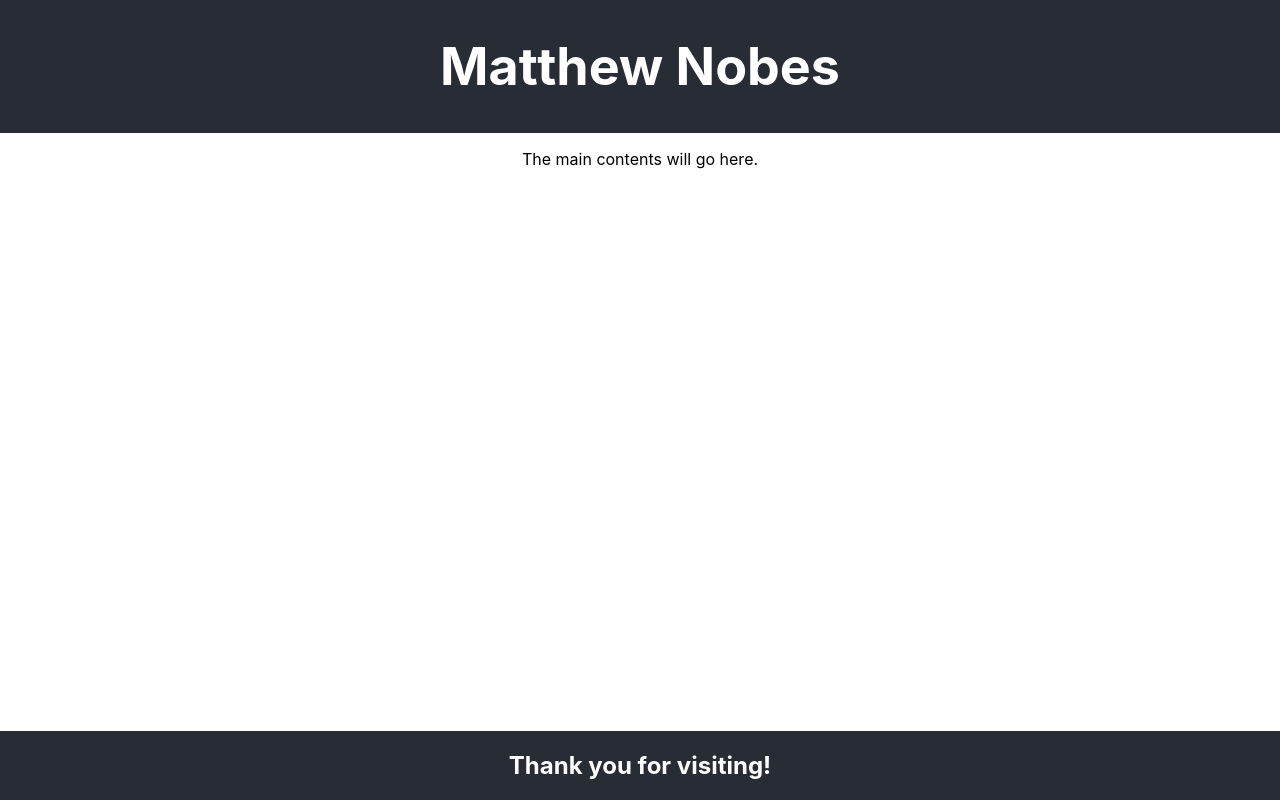
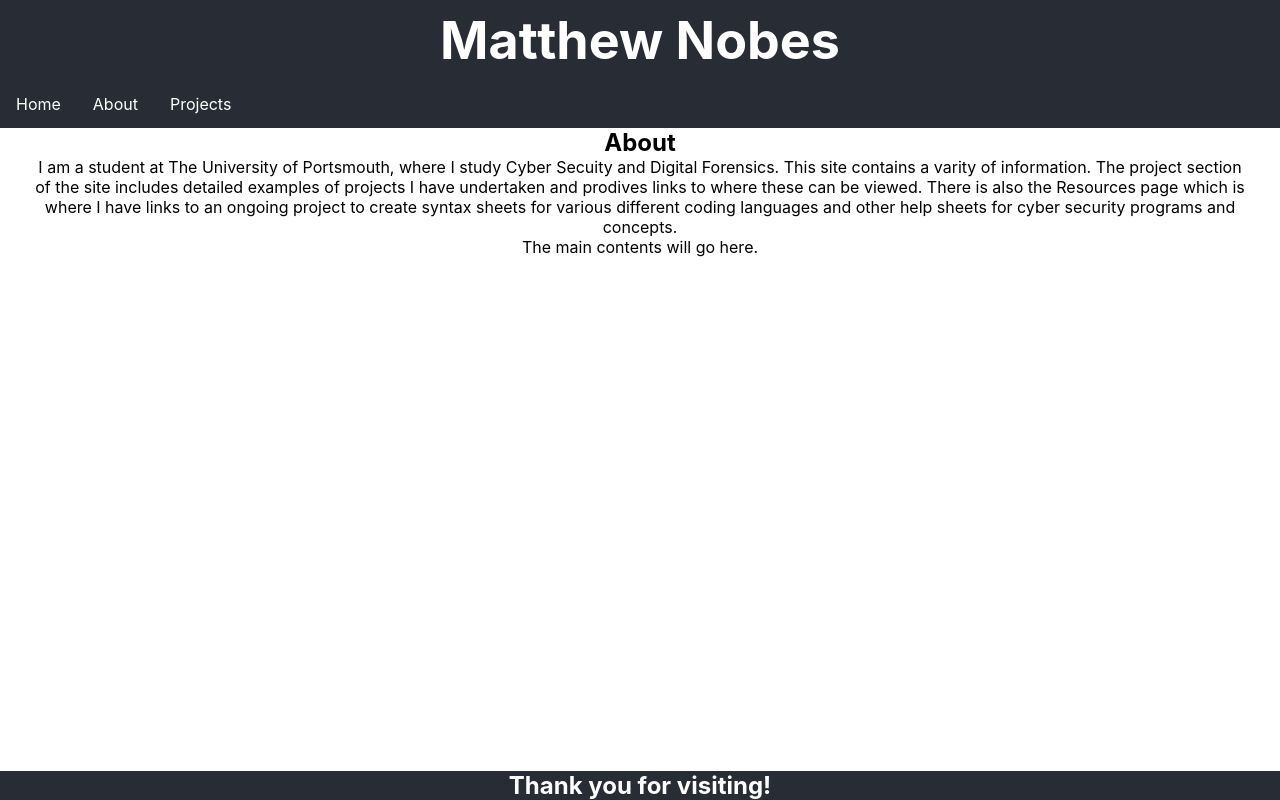
Before and after one commit to MatthewNobes/MatthewNobes.github.io, a React (Create React App) app: page /about in a window 1280 px wide. Built offline with nearby package versions, Linux system fonts and the light colour scheme.

Commit message:
Introducing React router

```diff
--- a/package.json
+++ b/package.json
@@ -8,6 +8,8 @@
     "@testing-library/user-event": "^12.8.3",
     "react": "^17.0.2",
     "react-dom": "^17.0.2",
+    "react-router": "^5.2.0",
+    "react-router-dom": "^5.2.0",
     "react-scripts": "4.0.3",
     "web-vitals": "^1.1.2"
   },
--- a/src/App.css
+++ b/src/App.css
@@ -1,3 +1,9 @@
+*{
+  padding: 0;
+  margin: 0;
+  border: 0;
+}
+
 .App {
   text-align: center;
 }
@@ -19,6 +25,45 @@
 }
 
 
+/* React Router Styling */
+.React-Router-headlinks{
+  list-style-type: none;
+  margin: 0;
+  padding: 0;
+  overflow: hidden;
+  background-color: #282c34;
+}
+
+.React-Router-Group {
+  width: 100%;
+  display: flex;
+
+  background-color: #282c34;
+}
+
+.React-Router-sublinks {
+  display: inline;
+  list-style-type: none;
+  margin: 0;
+  padding: 0;
+  overflow: hidden;
+  background-color: #282c34;
+}
+
+
+.React-Router-Links:hover {
+  background-color: #111;
+}
+
+.React-Router-Links {
+  background-color: #282c34;
+  display: block;
+  color: white;
+  text-align: center;
+  padding: 14px 16px;
+  text-decoration: none;
+}
+
 /*Footer Styles */
 
 .App-Footer {
@@ -29,3 +74,30 @@
   color: white;
   min-width: 100vw;
 }
+
+/*Page styling */
+.Main-Content {
+  margin: auto;
+  max-width: 1400px;
+  vertical-align: middle;
+
+
+}
+
+.Main-Title {
+  text-align: center ;
+
+}
+
+.Main-Paragraph {
+  padding-left: 2.5vw;
+  padding-right: 2.5vw;
+}
+
+.Sub-Title {
+  text-align: center ;
+}
+
+.Standard-List {
+  margin-left: 2vw;
+}
--- a/src/App.js
+++ b/src/App.js
@@ -1,6 +1,18 @@
 import './App.css';
+import {
+  BrowserRouter as Router,
+  Switch,
+  Route,
+  Link,
+  useRouteMatch,
+  useParams
+} from "react-router-dom";
 import Header from './Components/header/header';
-import Footer from './Components/footer/footer'
+import Footer from './Components/footer/footer';
+
+import Home from './Components/main-pages/Home';
+import About from './Components/main-pages/About';
+import Projects from './Components/main-pages/Projects';
 
 function App() {
   return (
@@ -8,6 +20,35 @@ function App() {
       <header className="App-header">
         <Header />
       </header>
+      <nav>
+      <Router className="React-Router">
+      <div>
+        <ul className="React-Router-Group">
+          <li className="React-Router-headlinks">
+            <Link className="React-Router-Links" to="/">Home</Link>
+          </li>
+          <li className="React-Router-headlinks">
+            <Link className="React-Router-Links" to="/about">About</Link>
+          </li>
+          <li className="React-Router-headlinks">
+            <Link className="React-Router-Links" to="/Projects">Projects</Link>
+          </li>
+        </ul>
+
+        <Switch>
+          <Route path="/about">
+            <About />
+          </Route>
+          <Route path="/Projects">
+            <Projects />
+          </Route>
+          <Route path="/">
+            <Home />
+          </Route>
+        </Switch>
+      </div>
+    </Router>
+      </nav>
       <body>
         <p>
           The main contents will go here.
--- /dev/null
+++ b/src/Components/main-pages/About.js
@@ -0,0 +1,13 @@
+import '../../App.css';
+
+export default function About() {
+  return (
+      <div>
+        <h2 className='Main-Title'>About</h2>
+        <p className='Main-Paragraph'> I am a student at The University of Portsmouth, where I study Cyber Secuity and Digital Forensics.
+
+This site contains a varity of information. The project section of the site includes detailed examples of projects I have undertaken and prodives links to where these can be viewed. There is also the Resources page which is where I have links to an ongoing project to create syntax sheets for various different coding languages and other help sheets for cyber security programs and concepts. </p>
+      </div>
+
+  );
+}
--- /dev/null
+++ b/src/Components/main-pages/Home.js
@@ -0,0 +1,7 @@
+import '../../App.css';
+
+export default function Home() {
+  return (
+    <h2>Home</h2>
+  );
+}
--- /dev/null
+++ b/src/Components/main-pages/Projects.js
@@ -0,0 +1,7 @@
+import '../../App.css';
+
+export default function Projects() {
+  return (
+    <h2>Projects</h2>
+  );
+}
```
Also changed, not shown: 1 other file (tests, documents, lock files or other folders).
